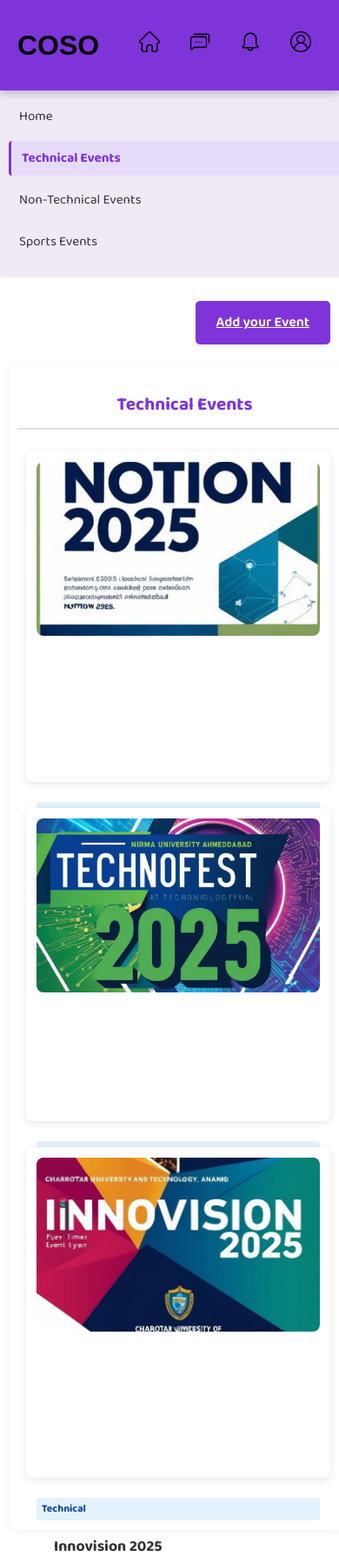
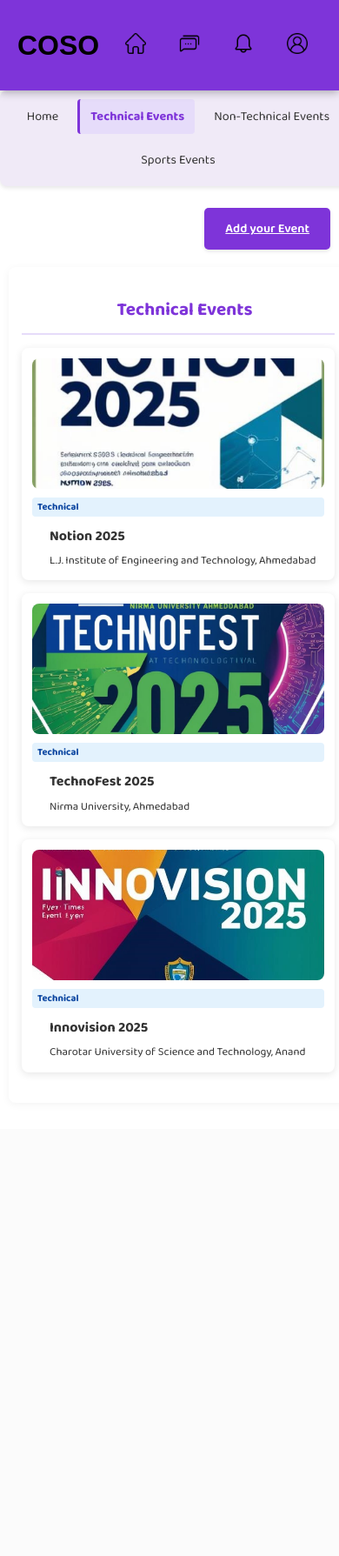
Before and after one commit to DhruvGohel46/COSO, a Django app: template coso_project/templates/index.html in a window 390 px wide. Shown: the whole page at 87% size. After the commit the page ends 1216 px from the top, so only its background shows below. Run offline with Django 4.2, Linux system fonts and the light colour scheme; the template is opened without the code that fills it, so the values that code supplies are empty; some web fonts are replaced.

Commit message:
Update index.css

```diff
--- a/coso_project/static/css/index.css
+++ b/coso_project/static/css/index.css
@@ -631,303 +631,285 @@ form button:hover {
 }
 
 /* Responsive styles for mobile devices */
+/* Enhanced Mobile Responsive Styles */
 @media (max-width: 768px) {
-  .slideshow-container {
-    aspect-ratio: 4/3;
-  }
-
-  .prev-btn,
-  .next-btn {
-    width: 40px;
-    height: 40px;
-    padding: 12px;
-    font-size: 16px;
-  }
-
-  .prev-btn {
-    left: 5px;
-  }
-
-  .next-btn {
-    right: 5px;
-  }
-
-  .slide-counter {
-    font-size: 12px;
-    padding: 4px 8px;
-  }
-
-  .post-photos {
-    margin: 10px 0;
-    border-radius: 6px;
-  }
-
-  .search-container {
-    flex-direction: column;
-    align-items: center;
-  }
-
-  .event-card {
-    flex-direction: column;
-  }
-
+  /* Improved Layout Structure */
   .page-container {
     flex-direction: column;
   }
 
   .sidebar {
+    position: static;
     width: 100%;
-    position: static;
     height: auto;
-    margin-bottom: 20px;
     padding: 10px;
+    margin-bottom: 15px;
+    border-radius: 8px;
     top: auto;
     box-shadow: 0 2px 5px rgba(0, 0, 0, 0.1);
+  }
+
+  .sidebar-menu {
+    display: flex;
+    flex-wrap: wrap;
+    justify-content: center;
+    gap: 10px;
+  }
+
+  .sidebar-menu li {
+    margin-bottom: 0;
+  }
+
+  .sidebar-menu a {
+    padding: 8px 12px;
+    font-size: 0.9rem;
+    white-space: nowrap;
   }
 
   .main-content {
     margin-left: 0;
     width: 100%;
-    padding: 15px;
+    padding: 10px;
+  }
+
+  /* Search Section Improvements */
+  #search-section {
+    padding: 20px 10px;
+  }
+
+  #search-section h1 {
+    font-size: 1.5rem;
+    margin-bottom: 15px;
   }
 
   .search-container {
     grid-template-columns: 1fr;
+    gap: 10px;
     padding: 15px;
-  }
-
-  #search-section h1 {
-    font-size: 28px;
-    text-align: center;
-    margin-bottom: 20px;
   }
 
   .search-container input,
   .search-container select,
   .search-container button {
     max-width: 100%;
-    margin-bottom: 10px;
-  }
-
-  .events-container {
-    grid-template-columns: 1fr;
-    gap: 20px;
-  }
-
-  .event-card {
-    flex-direction: column;
-    gap: 15px;
-  }
-
-  .event-card .flyer,
-  .event-card .details {
-    flex: 0 0 100%;
-    max-width: 100%;
-  }
-
-  .event-flyer {
-    max-height: 200px;
-    width: 100%;
-  }
-
-  .event-title {
-    font-size: 1.2rem;
-    margin-top: 10px;
-  }
-
-  .event-college {
-    font-size: 0.9rem;
-  }
-
-  .post-card {
-    padding: 15px;
-  }
-
-  .post-header {
-    flex-wrap: wrap;
-  }
-
-  .post-avatar {
-    width: 35px;
-    height: 35px;
-  }
-
-  .post-meta {
-    flex: 1;
-    min-width: 0;
-  }
-
-  .post-author {
-    font-size: 1rem;
-  }
-
-  .post-content {
+    padding: 10px;
     font-size: 0.95rem;
   }
 
-  .post-actions {
-    gap: 10px;
-  }
-
-  .slideshow-container {
-    aspect-ratio: 4/3;
-  }
-
-  .prev-btn,
-  .next-btn {
-    width: 35px;
-    height: 35px;
-    padding: 8px;
-  }
-
-  .slide-counter {
-    font-size: 12px;
-    padding: 3px 8px;
-  }
-
-  /* Text and Layout Fixes */
-  h1, h2 {
-    font-size: 1.5rem;
-    text-align: center;
-    margin-bottom: 15px;
-  }
-
-  p {
-    font-size: 0.95rem;
-    line-height: 1.4;
-  }
-
-  /* Search Section */
-  #search-section {
-    padding: 20px 10px;
-  }
-
-  .search-container {
-    padding: 10px;
-  }
-
-  /* Event Cards */
-  .events-section {
-    padding: 20px 10px;
-  }
-
-  .event-card {
-    padding: 12px;
-    margin-bottom: 15px;
-  }
-
-  .event-card .flyer {
-    width: 100%;
-    max-width: none;
-    margin-bottom: 10px;
-  }
-
-  .event-card .details {
-    width: 100%;
-    padding: 0;
-  }
-
-  .event-title {
-  font-size: 1.1rem;
-  margin: 8px 0;
-  -webkit-line-clamp: 2;
-  line-clamp: 2;
-  display: -webkit-box;
-  -webkit-box-orient: vertical;
-  overflow: hidden;
-  margin-bottom: 5px;
-  }
-
-  .event-college {
-    font-size: 0.9rem;
-  }
-
-  .category-badge {
-    font-size: 0.75rem;
-    padding: 3px 6px;
-  }
-
-  /* Post Cards */
-  .user-posts-section {
-    margin-top: 20px;
-  }
-
-  .post-card {
-    padding: 12px;
-    margin-bottom: 15px;
-  }
-
-  .post-header {
-    gap: 8px;
-  }
-
-  .post-avatar {
-    width: 32px;
-    height: 32px;
-    font-size: 0.9rem;
-  }
-
-  .post-author {
-    font-size: 0.95rem;
-  }
-
-  .post-details {
-    font-size: 0.75rem;
-  }
-
-  .post-content {
-    font-size: 0.9rem;
-    line-height: 1.4;
-    margin: 10px 0;
-  }
-
-  /* Slideshow Adjustments */
-  .post-photos {
-    margin: 8px -12px;
-    border-radius: 0;
-  }
-
-  .slideshow-container {
-    border-radius: 0;
-  }
-
-  /* Layout Container Adjustments */
-  .container {
-    padding: 15px 10px;
-  }
-
-  .page-container {
-    padding-top: 0;
-  }
-
-  .main-content {
-    padding: 10px;
-  }
-
-  /* Event Categories */
+  /* Event Categories Improvements */
   .event-category {
-    padding: 15px 10px;
+    padding: 15px;
     margin-bottom: 20px;
+    border-radius: 8px;
   }
 
   .event-category h2 {
     font-size: 1.3rem;
     padding-bottom: 10px;
     margin-bottom: 15px;
+    text-align: center;
   }
 
+  /* Event Card Layout */
   .events-container {
+    grid-template-columns: 1fr;
     gap: 15px;
+    padding: 0;
+  }
+
+  .event-card {
+    flex-direction: row; /* Keep as row but with improved sizing */
+    padding: 12px;
+    gap: 12px;
+    align-items: center;
+  }
+
+  /* Fix for flyer and details sections */
+  .event-card .flyer {
+    flex: 0 0 100px; /* Fixed width for image container */
+    max-width: 100px;
+    height: 100px;
+  }
+
+  .event-flyer {
+    width: 100%;
+    height: 100%;
+    object-fit: cover;
+    max-height: none;
+  }
+
+  .event-card .details {
+    flex: 1;
+    max-width: calc(100% - 112px); /* Account for flyer width + gap */
+    padding: 0;
+  }
+
+  /* Text Overflow Fixes */
+  .event-title {
+    font-size: 1rem;
+    margin: 5px 0;
+    white-space: nowrap;
+    overflow: hidden;
+    text-overflow: ellipsis;
+  }
+
+  .event-college {
+    font-size: 0.8rem;
+    white-space: nowrap;
+    overflow: hidden;
+    text-overflow: ellipsis;
+    margin-bottom: 0;
+  }
+
+  .category-badge {
+    font-size: 0.7rem;
+    padding: 2px 6px;
+  }
+
+  /* Post Card Improvements */
+  .post-card {
+    padding: 12px;
+    margin-bottom: 15px;
+    border-radius: 6px;
+  }
+
+  .post-header {
+    margin-bottom: 10px;
+  }
+
+  .post-avatar {
+    width: 32px;
+    height: 32px;
+    font-size: 0.8rem;
+  }
+
+  .post-meta {
+    flex: 1;
+    min-width: 0; /* Important for text overflow to work */
+  }
+
+  .post-author {
+    font-size: 0.9rem;
+    font-weight: bold;
+    white-space: nowrap;
+    overflow: hidden;
+    text-overflow: ellipsis;
+  }
+
+  .post-details {
+    font-size: 0.75rem;
+    white-space: nowrap;
+    overflow: hidden;
+    text-overflow: ellipsis;
+  }
+
+  .post-content {
+    font-size: 0.9rem;
+    line-height: 1.4;
+    margin: 8px 0;
+    word-break: break-word;
+  }
+
+  .post-content p {
+    margin-bottom: 8px;
+  }
+
+  /* Slideshow Refinements */
+  .post-photos {
+    margin: 10px -12px;
+    border-radius: 0;
+  }
+
+  .slideshow-container {
+    aspect-ratio: 16/10; /* Better aspect ratio for mobile */
+  }
+
+  .prev-btn,
+  .next-btn {
+    width: 32px;
+    height: 32px;
+    padding: 6px;
+    font-size: 14px;
+    opacity: 0.7;
+  }
+
+  .slide-counter {
+    font-size: 11px;
+    padding: 3px 6px;
+  }
+
+  /* Better button spacing in context */
+  .button {
+    padding: 8px 12px;
+    font-size: 0.9rem;
+  }
+
+  /* Improved heading and common text elements */
+  h1, h2 {
+    font-size: 1.4rem;
+    margin-bottom: 12px;
+  }
+
+  p {
+    font-size: 0.9rem;
+    line-height: 1.4;
+    margin-bottom: 0.5em;
+  }
+
+  /* Improve navbar space usage */
+  .navbar {
     padding: 10px;
   }
 
-  .post-card {
-    padding: 12px;
-    margin-bottom: 12px;
+  .brand-name {
+    font-size: 1.5rem;
   }
 
-  /* Improve readability */
-  .event-card .details {
-    padding: 10px 0 0 0;
+  .nav-links .image-container {
+    width: 28px;
+    height: 28px;
   }
 }
+
+/* New styles for extra small screens */
+@media (max-width: 480px) {
+  /* Make event cards vertical again for very small screens */
+  .event-card {
+    flex-direction: column;
+    gap: 10px;
+    align-items: flex-start;
+  }
+
+  .event-card .flyer {
+    flex: 0 0 auto;
+    max-width: 100%;
+    height: auto;
+    width: 100%;
+  }
+
+  .event-flyer {
+    height: 150px;
+  }
+
+  .event-card .details {
+    max-width: 100%;
+    width: 100%;
+  }
+
+  /* Adjust text for better readability */
+  .event-title {
+    white-space: normal;
+    display: -webkit-box;
+
+    -webkit-box-orient: vertical;
+    overflow: hidden;
+    line-height: 1.3;
+  }
+
+  .event-college {
+    white-space: normal;
+    display: -webkit-box;
+
+    -webkit-box-orient: vertical;
+  }
+}
```
